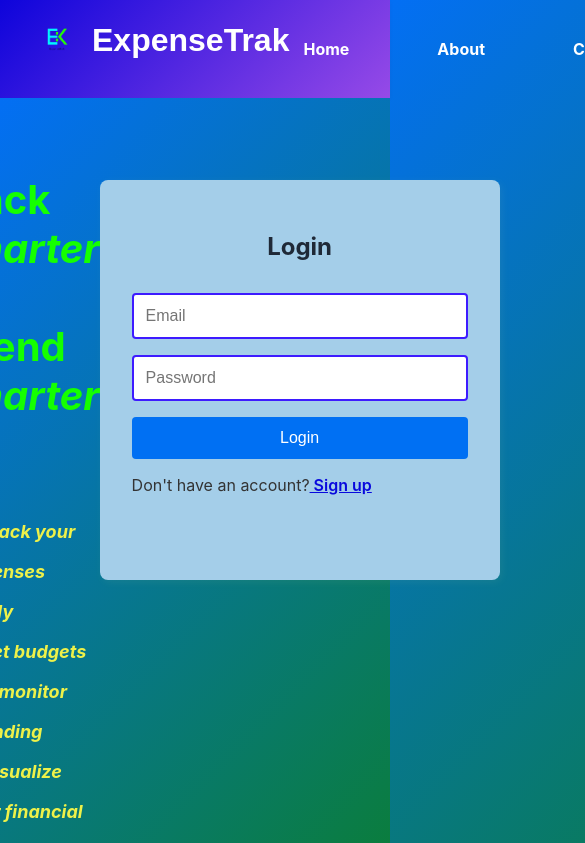
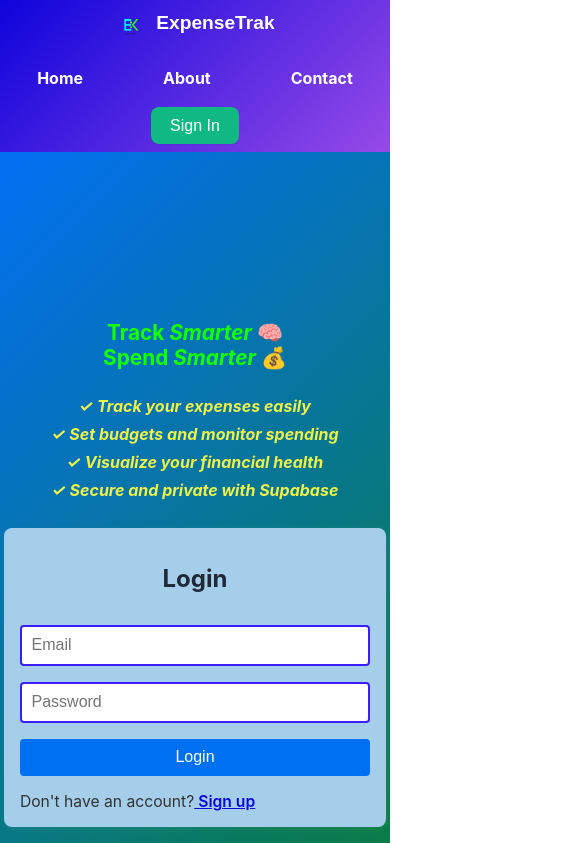
Before and after one commit to Abhay056/expense-tracker-app, a Next.js app: page /login in a window 390 px wide. Shown: the top 843 px of the page, 585 px wide, since content can reach past the window. Built offline with nearby package versions, Linux system fonts and the light colour scheme.

Commit message:
Made the site mobile responsive

```diff
--- a/src/styles/Auth.module.css
+++ b/src/styles/Auth.module.css
@@ -118,3 +118,79 @@
   box-shadow: 0px 0px 20px rgb(0, 255, 30);
   transform: scale(1.05);
 }
+
+@media (max-width: 900px) {
+  .container {
+    flex-direction: column;
+    align-items: center;
+    height: auto;
+    min-height: 100vh;
+    padding: 2rem 0;
+  }
+  .left, .right {
+    width: 100%;
+    min-width: 0;
+    flex: unset;
+    margin: 0;
+    align-items: center;
+    justify-content: center;
+  }
+  .form {
+    width: 90vw;
+    min-width: 0;
+    height: auto;
+    margin: 1rem auto;
+    padding: 1.5rem;
+  }
+  .dashImage {
+    width: 95vw;
+    height: auto;
+    margin: 1rem 0;
+    max-width: 98vw;
+  }
+  .left h1 {
+    font-size: 2rem;
+    padding-left: 0;
+    text-align: center;
+  }
+  .left ul {
+    font-size: 1.1rem;
+    line-height: 32px;
+    padding-left: 0;
+    margin: 0.5rem 0;
+    text-align: center;
+  }
+}
+
+@media (max-width: 600px) {
+  .form {
+    width: 98vw;
+    padding: 1rem;
+  }
+  .container {
+    padding: 0.5rem 0;
+  }
+  .left h1 {
+    font-size: 1.3rem;
+    padding-left: 0;
+    text-align: center;
+  }
+  .left ul {
+    font-size: 1rem;
+    line-height: 28px;
+    padding-left: 0;
+    margin: 0.5rem 0;
+    text-align: center;
+  }
+  .dashImage {
+    width: 99vw;
+    height: auto;
+    margin: 0.5rem 0;
+    max-width: 99vw;
+  }
+  .form button,
+  .form input {
+    font-size: 1rem;
+    padding: 0.6rem;
+  }
+}
--- a/src/styles/Dashboard.module.css
+++ b/src/styles/Dashboard.module.css
@@ -5,12 +5,26 @@
 
 .splashAnim {
   display: flex;
+  justify-content: center;
+  align-items: center;
+  margin: 0 auto;
   height: 300px;
   width: 300px;
   border-radius: 50%;
   animation: blinkLogo 2s linear infinite;
-  margin-top: 200px;
-  margin-left: 600px;
+  background: transparent;
+}
+
+@media (max-width: 600px) {
+  .splashAnim {
+    width: 60vw;
+    height: 60vw;
+    max-width: 220px;
+    max-height: 220px;
+    min-width: 120px;
+    min-height: 120px;
+    margin-top: 20vh;
+  }
 }
 
 .wrap {
@@ -333,3 +347,165 @@
   text-decoration: none;
   translate: 0 2px;
 }
+
+@media (max-width: 900px) {
+  .dashboardContent {
+    flex-direction: column;
+    gap: 1rem;
+  }
+
+  .mainContent,
+  .chartContainer {
+    min-width: 0;
+    width: 100%;
+    padding: 0;
+  }
+
+  .chartContainer {
+    border-left: none;
+    border-top: 1px solid #eee;
+    border-radius: 0 0 12px 12px;
+    margin-top: 2rem;
+    padding-top: 1rem;
+    max-width: 100vw;
+    justify-content: center;
+    align-items: center;
+  }
+
+  .stickyChart {
+    position: static;
+    max-width: 100vw;
+    width: 100%;
+    margin: 0 auto;
+  }
+
+  .toolbar {
+    flex-direction: column;
+    align-items: stretch;
+    gap: 0.75rem;
+  }
+
+  .controlsRow {
+    flex-direction: column;
+    gap: 1rem;
+  }
+
+  .filterCol,
+  .importExportCol {
+    flex-direction: column;
+    align-items: stretch;
+    gap: 0.5rem;
+    padding: 10px;
+  }
+
+  .expenseSummary,
+  .expenseSummaryEmpty {
+    padding: 1rem;
+    margin: 1rem 0;
+    border-radius: 8px;
+  }
+
+  .summaryMain {
+    flex-direction: column;
+    gap: 1rem;
+    align-items: flex-start;
+  }
+
+  .header {
+    flex-direction: column;
+    align-items: flex-start;
+    padding: 1rem 1rem;
+    gap: 0.5rem;
+  }
+
+  .wrap {
+    flex-direction: row;
+    gap: 0.5rem;
+    align-items: center;
+  }
+
+  .userInfo {
+    flex-direction: column;
+    gap: 0.5rem;
+    align-items: flex-start;
+  }
+
+  .modalLayout {
+    flex-direction: column;
+    gap: 1rem;
+  }
+}
+
+@media (max-width: 600px) {
+  .header {
+    flex-direction: column;
+    align-items: flex-start;
+    padding: 0.5rem 0.5rem;
+    gap: 0.5rem;
+  }
+
+  .wrap {
+    flex-direction: row;
+    gap: 0.3rem;
+    align-items: center;
+  }
+
+  .logo {
+    width: 36px;
+    height: 36px;
+  }
+
+  .text {
+    font-size: 1.2rem;
+    margin-top: 2px;
+  }
+
+  .links {
+    padding: 0.7em 0.5em;
+    font-size: 1rem;
+  }
+
+  .expenseSummary,
+  .expenseSummaryEmpty {
+    padding: 0.7rem;
+    margin: 0.7rem 0;
+    border-radius: 6px;
+    font-size: 1rem;
+  }
+
+  .budgetForm {
+    flex-direction: column;
+    gap: 0.5rem;
+    align-items: stretch;
+  }
+
+  .budgetInput,
+  .budgetSelect,
+  .budgetBtn {
+    width: 100%;
+    min-width: 0;
+  }
+
+  .filterBtn,
+  .removeFilterBtn {
+    min-width: 100px;
+    width: 100%;
+  }
+
+  .importExportCol {
+    flex-direction: column;
+    gap: 0.5rem;
+    align-items: stretch;
+  }
+
+  .chartContainer {
+    padding-top: 0.5rem;
+    border-radius: 0 0 8px 8px;
+    margin-top: 1rem;
+  }
+
+  .stickyChart {
+    max-width: 98vw;
+    width: 100%;
+  }
+}
--- a/src/styles/globals.css
+++ b/src/styles/globals.css
@@ -98,3 +98,23 @@ main {
   background: #059669;
   transform: translateY(-1px);
 }
+
+body {
+  margin: 0;
+  padding: 0;
+  font-family: 'Inter', Arial, sans-serif;
+  background: linear-gradient(135deg, #036ff4 0%, #0b7e2e 100%);
+  min-height: 100vh;
+}
+
+@media (max-width: 900px) {
+  body {
+    font-size: 1rem;
+  }
+}
+
+@media (max-width: 600px) {
+  body {
+    font-size: 0.98rem;
+  }
+}
```
Also changed, not shown: src/pages/index.js (+11 -1 lines), src/styles/ExpenseForm.module.css (+22 -0 lines), src/styles/Loader.module.css (+17 -2 lines), src/styles/Modal.module.css (+27 -0 lines).
